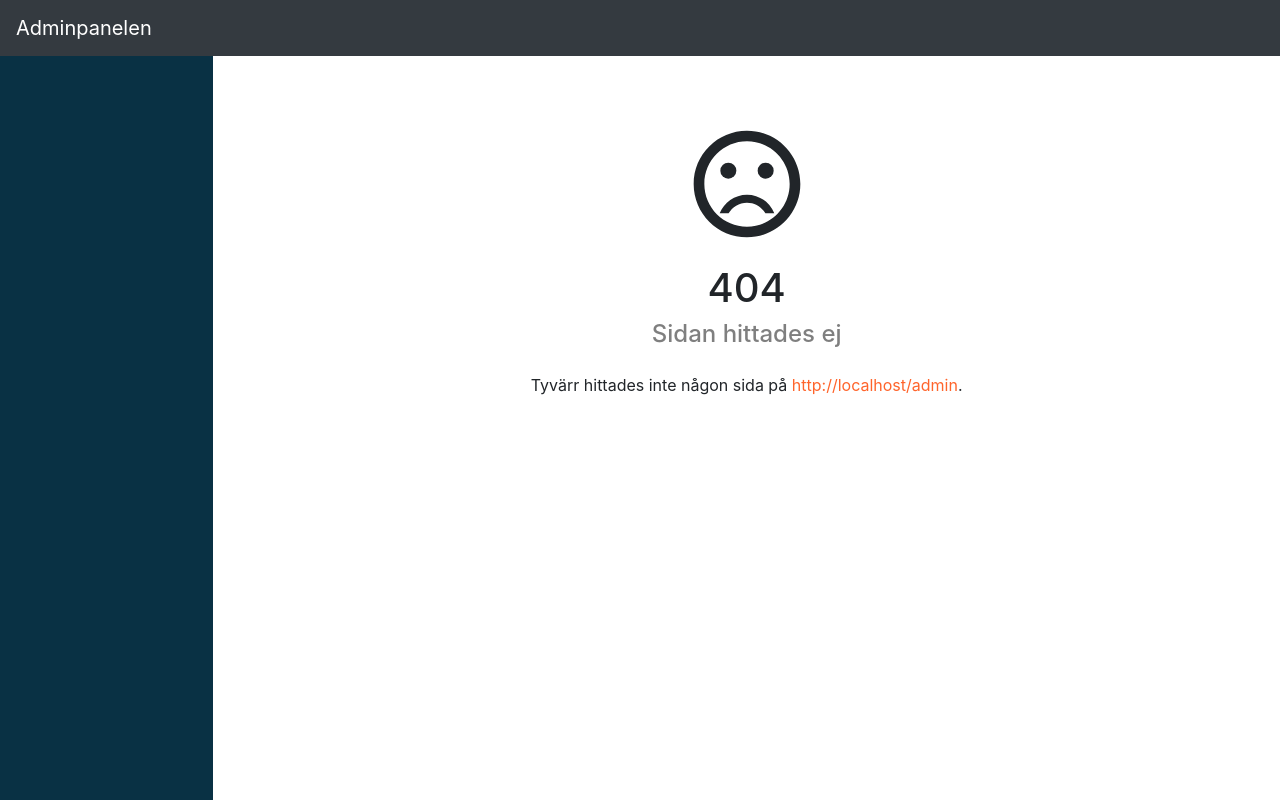
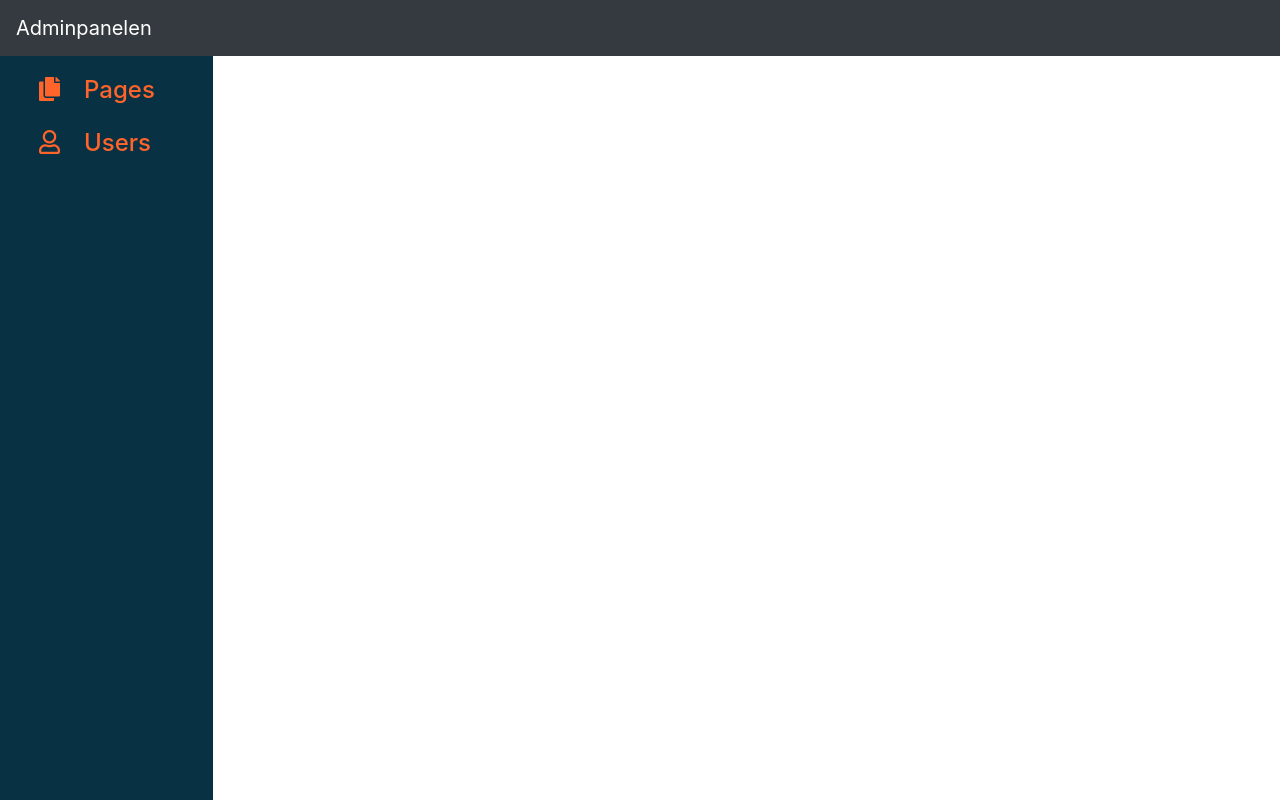
Before and after one commit to Fysiksektionen/Hemsida, a React (Create React App) app in the folder client/: page /admin in a window 1280 px wide. Before the commit this address had no page. Built offline with nearby package versions, Linux system fonts and the light colour scheme.

Commit message:
Some fine-tuning of admin structure with existing data.

```diff
--- a/client/src/App.tsx
+++ b/client/src/App.tsx
@@ -62,7 +62,7 @@ function App() {
             <LocaleContext.Provider value={locale}>
                 <Switch>
                     <Route path="/admin">
-                        <Admin />
+                        <Admin adminRootPath={'/admin/'}/>
                     </Route>
                     <Route>
                         <Header
--- a/client/src/admin/Admin.tsx
+++ b/client/src/admin/Admin.tsx
@@ -1,16 +1,45 @@
 import React, { useState } from 'react';
 import { Col, Nav, Navbar, NavbarBrand, NavLink, Row } from 'react-bootstrap';
-import { menuItems } from './admin_menu_maps';
 import { AdminPageProps } from '../types/admin_components';
-import { Route, Switch, useLocation } from 'react-router-dom';
-import PageNotFound from '../pages/PageNotFound';
-import { forEach } from 'react-bootstrap/ElementChildren';
+import PagesAdminPage from './Pages';
+import UsersAdminPage from './Users';
 
-const adminRootPath = '/admin/';
+type AdminProps = {
+    adminRootPath: string
+}
 
-type AdminState = {
-    loadedComponentProps: AdminPageProps
+type AdminMenuItem = {
+    name: string,
+    icon: string,
+    getParams?: NodeJS.Dict<string|number|undefined>,
+    component: React.FunctionComponent<AdminPageProps>
+}
+
+// Dynamic definition dictionary of menu items in Admin menu
+export const adminMenuItems: NodeJS.Dict<AdminMenuItem> = {
+    'pages/': {
+        name: 'Pages',
+        icon: 'fas fa-copy',
+        getParams: { hej: 'val', es: 1 },
+        component: PagesAdminPage
+    },
+    'users/': {
+        name: 'Users',
+        icon: 'far fa-user',
+        component: UsersAdminPage
+    }
 };
+
+/**
+ * Basic ReactComponent of the Admin console. This component is responsible for the left hand side menu and loading
+ * the correct AdminPage. The state of the component is the current path, which allows for changing the
+ * AdminPageComponent loaded.
+ *
+ * Changing currently loaded page is preferably done by setState and setAddressField, not by moving to another URL.
+ * @param adminRootPath: Absolute path to where the component is mounted (OBS: leading AND trailing slash).
+ */
+export default function Admin({ adminRootPath }: AdminProps) {
+    const BANNER_HEIGHT = '56px'; // Banner height in pixels
 
     /**
      * Function that parses the path and GET-parameters to desired format. Removes /admin/ from path and creates
@@ -20,7 +49,7 @@ type AdminState = {
      */
     function getAdminPagePropsFromPath(path: string, searchString: string): AdminPageProps {
         // Remove leading ?
-    if (searchString[0] === '?') {
+        if (searchString.length > 0 && searchString[0] === '?') {
             searchString = searchString.substring(1);
         }
         // Split over different args
@@ -37,82 +66,101 @@ function getAdminPagePropsFromPath(path: string, searchString: string): AdminPag
             }
         });
 
-    // Remove /admin/ from the path
-    if (path.startsWith('/admin/')) {
-        path = path.substring(6);
+        // Remove adminRootPath from the path
+        if (path.startsWith(adminRootPath)) {
+            path = path.substring(adminRootPath.length);
         }
 
         return { path: path, getParams: getParamsReturn };
     }
 
+    const adminPageProps = getAdminPagePropsFromPath(window.location.pathname, window.location.search);
+    const [state, setState] = useState(adminPageProps.path);
+
     /**
- * Basic ReactComponent of the Admin console. This component is responsible for the left hand side menu and loading
- * the correct AdminPage.
- *
- * Changing currently loaded page is preferably done by the state hook, not by moving to another URL.
+     * Function creating search string from 1-lvl (not nested) object.
+     * @param getParamsObj: Non-nested object with GET-params.
+     * @returns: The string in the same format as in location.search.
      */
-export default function Admin() {
-    const BANNER_HEIGHT = '56px'; // Banner height in pixels
+    function getGETParamsStringFromObject(getParamsObj?: NodeJS.Dict<string|number|undefined>): string {
+        const getParamsList = [];
+        if (getParamsObj === undefined) {
+            getParamsObj = {};
+        }
 
-    const location = useLocation();
+        for (const [key, value] of Object.entries(getParamsObj)) {
+            if (value === undefined) {
+                getParamsList.push(key);
+            } else {
+                getParamsList.push(key + '=' + value?.toString());
+            }
+        }
+        if (getParamsList.length > 0) {
+            return '?' + getParamsList.join('&');
+        } else {
+            return '';
+        }
+    }
 
-    const [state, setState] = useState(
-        getAdminPagePropsFromPath(location.pathname, location.search)
+    /**
+     * Hook to set the state of the component, and also update the address field in the browser accordingly.
+     * @param path: Path relative to adminRootPath to display and set.
+     * @param getParams: Object to translate into GET-parameters in the URL-field.
+     */
+    function setAddressField({ path, getParams }: AdminPageProps) {
+        const getParamsString = getGETParamsStringFromObject(getParams);
+        const fullUrl = window.location.origin + adminRootPath + path;
+        window.history.replaceState(
+            window.history.state?.data,
+            window.history.state?.title,
+            fullUrl + getParamsString
         );
+    }
+
+    function navOnSelect(key: (string | null)) {
+        if (key !== null) {
+            const params = { path: key, getParams: adminMenuItems[key]?.getParams };
+            setAddressField(params);
+            setState(params.path);
+        }
+    }
 
     return (
         <div className={'m-0 p-0 d-flex flex-column vh-100'}>
+            {/* Top bar */}
             <Navbar fixed='top' variant='dark' className="bg-dark">
                 <NavbarBrand>
                     Adminpanelen
                 </NavbarBrand>
             </Navbar>
+
+            {/* Below top bar full area */}
             <Row className="flex-grow-1 m-0" style={{ paddingTop: BANNER_HEIGHT }}>
+                {/* Menu collapsed to only icons */}
                 <div className="d-lg-none d-flex flex-column bg-secondary py-2" style={{ width: '60px' }}>
-                    {/* {menuItems.map((item, index) => */}
-                    {/*    <Nav key={index} className="row py-1 justify-content-center" */}
-                    {/*        onSelect={(key) => { */}
-                    {/*            if (key !== null) { */}
-                    {/*                setState({ path: key, getParams: {} }); */}
-                    {/*            } */}
-                    {/*        }} */}
-                    {/*    > */}
-                    {/*        <NavLink href={adminRootPath + item.path} eventKey={item.path}> */}
-                    {/*            <h4><i className={item.icon}/></h4> */}
-                    {/*        </NavLink> */}
-                    {/*    </Nav> */}
-                    {/* )} */}
+                    <Nav className="py-1 justify-content-center" onSelect={navOnSelect}>
+                        {Object.keys(adminMenuItems).map((path, index) =>
+                            <NavLink key={index} eventKey={path}>
+                                <h4><i className={adminMenuItems[path]?.icon} /></h4>
+                            </NavLink>
+                        )}
+                    </Nav>
                 </div>
+
+                {/* Menu expanded */}
                 <Col xl={2} lg={3} className="d-none d-lg-flex flex-column bg-secondary py-2">
-                    {/* {menuItems.map((item, index) => */}
-                    {/*    <Nav key={index} className="row px-3 py-1" */}
-                    {/*        onSelect={(key) => { */}
-                    {/*            if (key !== null) { */}
-                    {/*                setState({ path: key, getParams: {} }); */}
-                    {/*            } */}
-                    {/*        }} */}
-                    {/*    > */}
-                    {/*        <NavLink eventKey={item.path}> */}
-                    {/*            <h4><i className={item.icon + ' mr-4'}/>{item.name}</h4> */}
-                    {/*        </NavLink> */}
-                    {/*    </Nav> */}
-                    {/* )} */}
+                    <Nav className="py-1" onSelect={navOnSelect}>
+                        {Object.keys(adminMenuItems).map((path, index) =>
+                            <NavLink key={index} eventKey={path}>
+                                <h4><i className={adminMenuItems[path]?.icon + ' mr-4 ml-2'}/>{adminMenuItems[path]?.name}</h4>
+                            </NavLink>
+                        )}
+                    </Nav>
                 </Col>
+
+                {/* The AdminPage */}
                 <Col>
-                    <Switch>
-                        {Object.entries(menuItems).map(([path, item], index) => {
-                            if (item !== undefined) {
-                                return (
-                                    <Route path={adminRootPath + path} exact={true} key={index}>
-                                        {item.component(state)}
-                                    </Route>
-                                );
-                            } else { return <></>; }
-                        })}
-                        <Route>
-                            <PageNotFound />
-                        </Route>
-                    </Switch>
+                    {adminMenuItems[state]?.component(adminPageProps)}
                 </Col>
             </Row>
         </div>
--- a/client/src/admin/admin_menu_maps.ts
+++ /dev/null
@@ -1,24 +0,0 @@
-import React from 'react';
-import PagesAdminPage from './Pages';
-import UsersAdminPage from './Users';
-import { AdminPageProps } from '../types/admin_components';
-
-type AdminMenuItem = {
-    name: string,
-    icon: string,
-    getParams?: object,
-    component: React.FunctionComponent<AdminPageProps>
-}
-
-export const menuItems: NodeJS.Dict<AdminMenuItem> = {
-    'pages/': {
-        name: 'Pages',
-        icon: 'fas fa-user',
-        component: PagesAdminPage
-    },
-    'users/': {
-        name: 'Users',
-        icon: 'far fa-copy',
-        component: UsersAdminPage
-    }
-};
--- a/client/src/types/admin_components.ts
+++ b/client/src/types/admin_components.ts
@@ -5,7 +5,7 @@ import React from 'react';
 
 export type AdminPageProps = {
     path: string,
-    getParams: object
+    getParams?: NodeJS.Dict<string|number|undefined>
 }
 
 export type AdminPage = React.FunctionComponent<AdminPageProps>;
```
Lines whose indentation alone changed are shown as unchanged.
